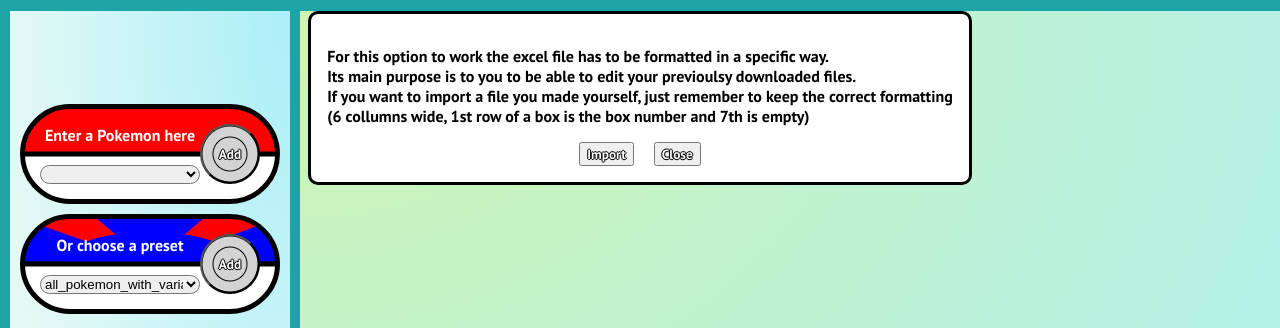
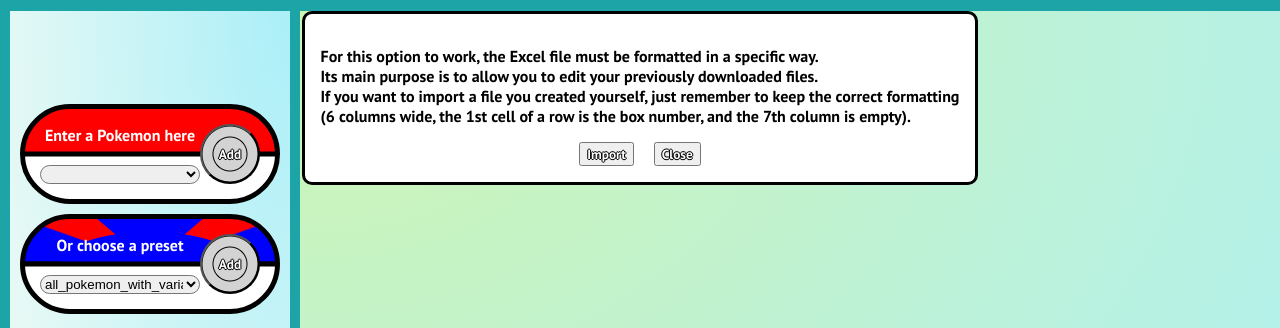
Before and after one commit to WaspPl/PokemonBoxOrganizer, a website: page index.html in a window 1280 px wide. Both pictures are taken after a click on the button "Import Excel file". Shown: the part 69-397 px from the top of the page. Drawn offline with nearby package versions, Linux system fonts and the light colour scheme; files whose address does not match are found by name.

Commit message:
inicialcommitfix2

```diff
--- a/index.html
+++ b/index.html
@@ -26,8 +26,11 @@
     <div class="mainContainer container">
         <dialog id="ImportExcelDialog" class="dialog">
             <div>
-                <p>For this option to work the excel file has to be formatted in a specific way.</br> Its main purpose is to you to be able to edit your previoulsy downloaded files.</br> If you want to import a file you made yourself, just remember to keep the correct formatting</br>(6 collumns wide, 1st row of a box is the box number and 7th is empty)</p>
-            </div>
+                <p>For this option to work, the Excel file must be formatted in a specific way.<br>
+                    Its main purpose is to allow you to edit your previously downloaded files.<br>
+                    If you want to import a file you created yourself, just remember to keep the correct formatting<br>
+                    (6 columns wide, the 1st cell of a row is the box number, and the 7th column is empty).</p>
+                    </div>
             <div class="dialogButtons" class="center">
                 <button id="dialogimportButton" value="" class="center" onclick="ImportExcel()">Import</button>
                 <button id="dialogCloseButtonImport" value="" class="center" onclick="dialogClose(`ImportExcelDialog`)">Close</button>
```
